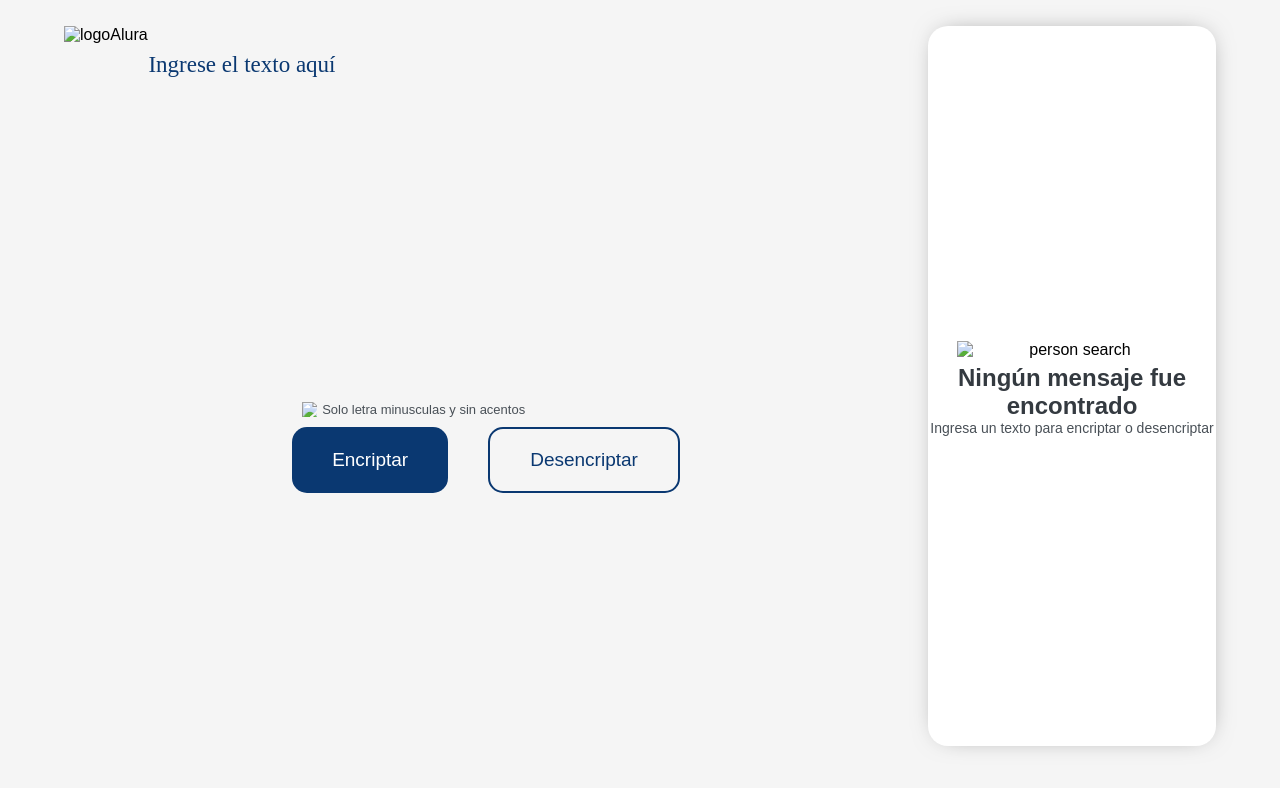
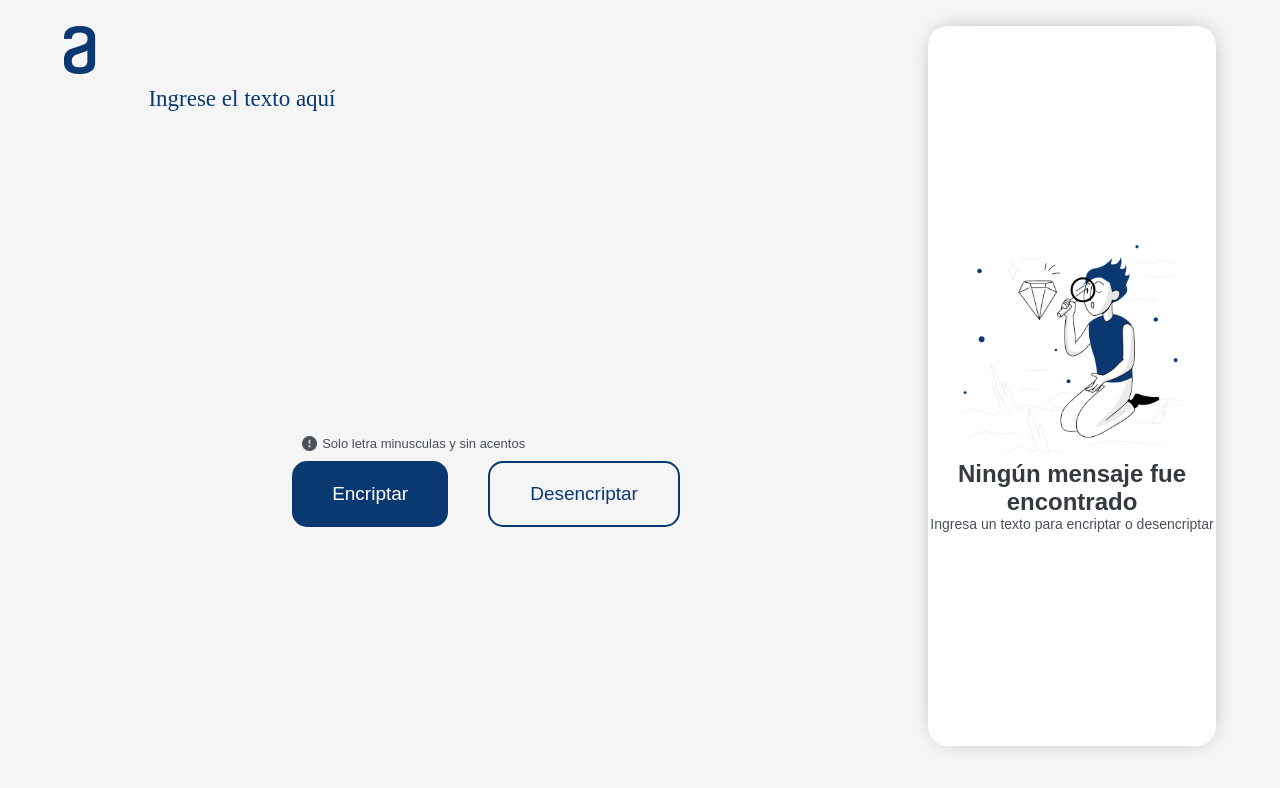
Before and after one commit to Josse2002/encripter-app, a website: page index.html in a window 1280 px wide. Drawn offline with Linux system fonts and the light colour scheme; the site is published under a folder, as on GitHub Pages, so addresses that start at the root find nothing.

Commit message:
:bug: bug

```diff
--- a/index.html
+++ b/index.html
@@ -17,7 +17,7 @@
         <!--caja de texto con el logo-->
         <section class="text-area-logo">
             <div class="logo">
-                <img src="/images/logo.png" alt="logoAlura">
+                <img src="images/logo.png" alt="logoAlura">
             </div>
             <div class="text-area">
                 <textarea name="encripter" id="encripter-input" placeholder="Ingrese el texto aquí" cols="30"
@@ -26,7 +26,7 @@
             <div class="controller">
                 <div class="controls-center">
                     <div class="text-warning">
-                        <img src="/images/icon-warning.png" alt="icon warning">
+                        <img src="images/icon-warning.png" alt="icon warning">
                         <p>Solo letra minusculas y sin acentos</p>
                     </div>
 
@@ -42,7 +42,7 @@
         <section class="encripter-storage">
             <div class="encripterBox">
                 <div class="notFoundEncrypt" id="notFoundEncrypt">
-                    <img src="/images/person-search.png" alt="person search">
+                    <img src="images/person-search.png" alt="person search">
                     <h2>Ningún mensaje fue encontrado</h2>
                     <p>Ingresa un texto para encriptar o desencriptar</p>
                 </div>
```
